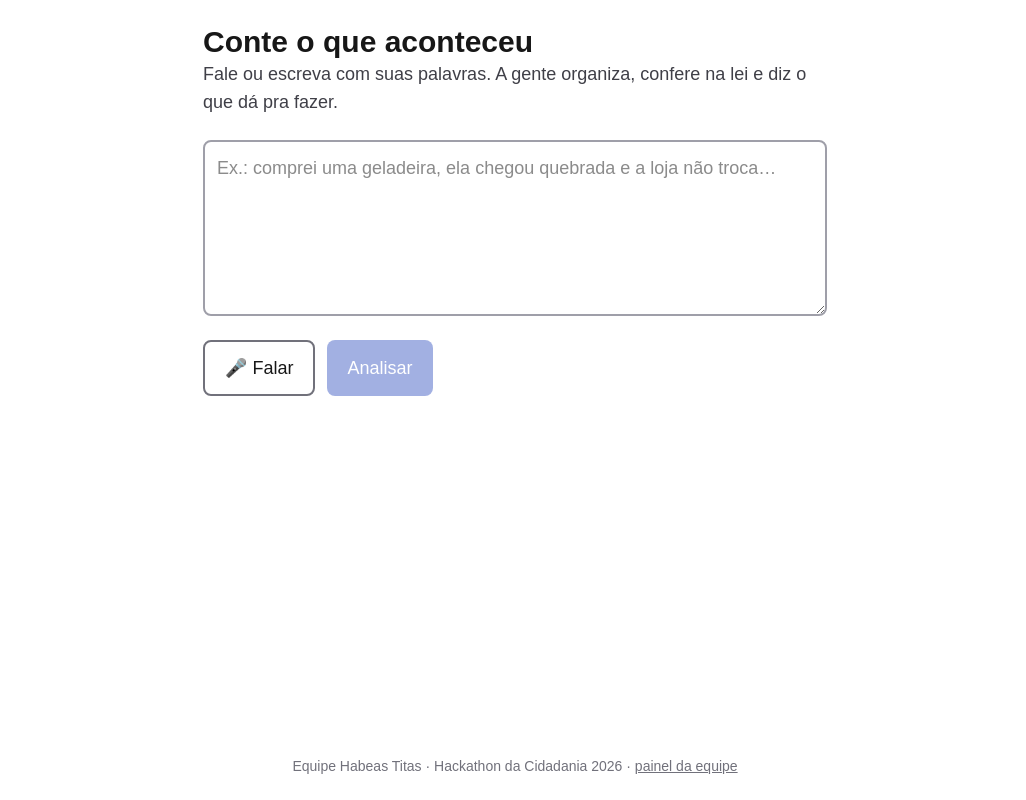
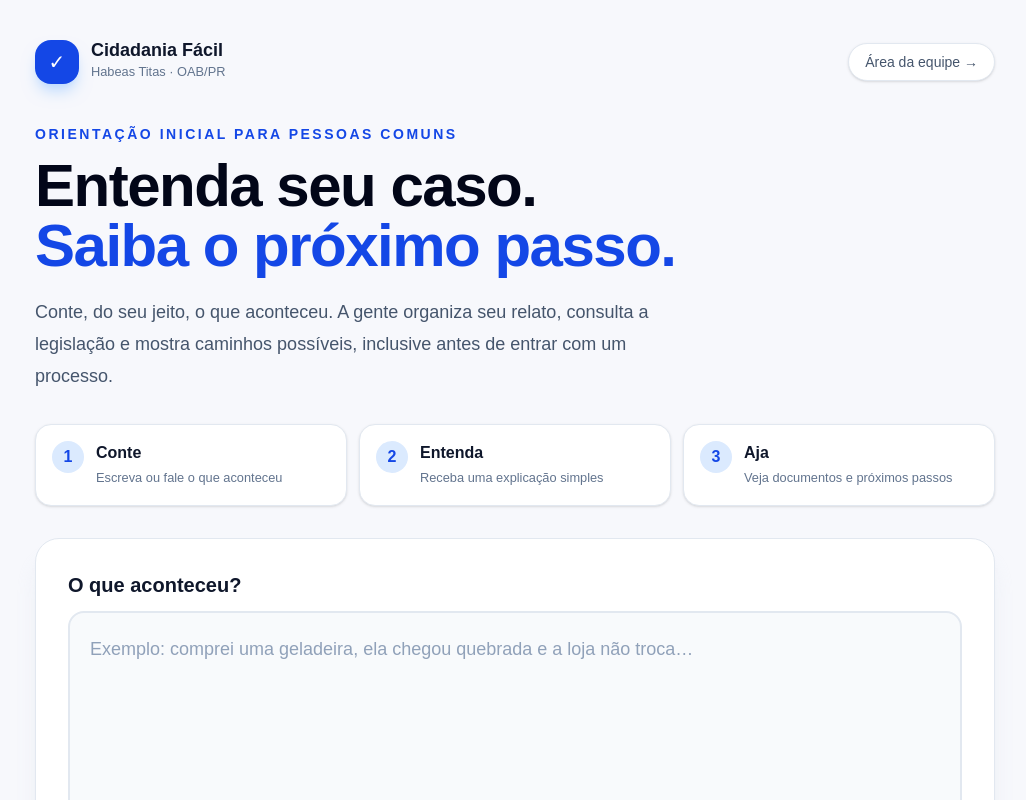
Before and after one commit to eduardomila-coder/hackathon-cidadania-2026, a Next.js app: page / in a window 1280 px wide. Shown: the top 800 px of the page, without its empty margins (125-1151 px from the left). Built offline with nearby package versions, Linux system fonts and the light colour scheme.

Commit message:
melhora a experiência da tela inicial

```diff
--- a/app/page.tsx
+++ b/app/page.tsx
@@ -60,32 +60,46 @@ export default function Home() {
   const carregando = etapa !== null;
 
   return (
-    <main className="mx-auto flex min-h-screen max-w-2xl flex-col gap-6 p-6 text-lg">
-      <header>
-        <h1 className="text-3xl font-semibold">Conte o que aconteceu</h1>
-        <p className="text-zinc-700">
-          Fale ou escreva com suas palavras. A gente organiza, confere na lei e diz o que dá pra fazer.
-        </p>
+    <main className="min-h-screen bg-[#f7f8fc] text-slate-900">
+      <div className="mx-auto flex min-h-screen max-w-5xl flex-col px-5 py-6 sm:px-8 sm:py-10">
+      <header className="mb-10 flex items-center justify-between">
+        <a href="/" className="flex items-center gap-3">
+          <span className="flex h-11 w-11 items-center justify-center rounded-2xl bg-blue-700 text-xl text-white shadow-lg shadow-blue-200">✓</span>
+          <span><strong className="block text-lg leading-none">Cidadania Fácil</strong><small className="text-slate-500">Habeas Titas · OAB/PR</small></span>
+        </a>
+        <a href="/painel" className="rounded-full border border-slate-200 bg-white px-4 py-2 text-sm font-medium text-slate-600 shadow-sm hover:border-blue-300 hover:text-blue-700">Área da equipe →</a>
       </header>
 
-      <label className="flex flex-col gap-2">
+      <section className="mb-8 max-w-3xl">
+        <p className="mb-3 text-sm font-bold uppercase tracking-[.18em] text-blue-700">Orientação inicial para pessoas comuns</p>
+        <h1 className="text-4xl font-bold tracking-tight text-slate-950 sm:text-6xl">Entenda seu caso.<br /><span className="text-blue-700">Saiba o próximo passo.</span></h1>
+        <p className="mt-5 max-w-2xl text-lg leading-8 text-slate-600">Conte, do seu jeito, o que aconteceu. A gente organiza seu relato, consulta a legislação e mostra caminhos possíveis, inclusive antes de entrar com um processo.</p>
+      </section>
+
+      <div className="mb-8 grid gap-3 sm:grid-cols-3">
+        {[['1', 'Conte', 'Escreva ou fale o que aconteceu'], ['2', 'Entenda', 'Receba uma explicação simples'], ['3', 'Aja', 'Veja documentos e próximos passos']].map(([n, t, d]) => <div key={n} className="flex gap-3 rounded-2xl border border-slate-200 bg-white p-4 shadow-sm"><span className="flex h-8 w-8 shrink-0 items-center justify-center rounded-full bg-blue-100 font-bold text-blue-700">{n}</span><span><strong className="block">{t}</strong><small className="text-slate-500">{d}</small></span></div>)}
+      </div>
+
+      <section className="rounded-3xl border border-slate-200 bg-white p-5 shadow-xl shadow-slate-200/60 sm:p-8">
+      <label className="flex flex-col gap-3">
+        <span className="text-xl font-bold">O que aconteceu?</span>
         <span className="sr-only">Seu relato</span>
         <textarea
-          className="min-h-44 rounded-lg border-2 border-zinc-400 p-3 text-lg focus:border-blue-700 focus:outline-none"
-          placeholder="Ex.: comprei uma geladeira, ela chegou quebrada e a loja não troca…"
+          className="min-h-52 rounded-2xl border-2 border-slate-200 bg-slate-50 p-5 text-lg leading-8 outline-none transition placeholder:text-slate-400 focus:border-blue-600 focus:bg-white focus:ring-4 focus:ring-blue-100"
+          placeholder="Exemplo: comprei uma geladeira, ela chegou quebrada e a loja não troca…"
           value={relato}
           onChange={(e) => setRelato(e.target.value)}
           disabled={carregando}
         />
       </label>
-
-      <div className="flex flex-wrap gap-3">
+      <p className="mt-3 text-sm text-slate-500">Não precisa usar palavras difíceis. Diga quem está envolvido, o que aconteceu e o que você gostaria de resolver.</p>
+      <div className="mt-5 flex flex-wrap items-center gap-3">
         {ditado.suportado && (
           <button
             type="button"
             onClick={ditado.gravando ? ditado.parar : ditado.iniciar}
             aria-pressed={ditado.gravando}
-            className="rounded-lg border-2 border-zinc-500 px-5 py-3 font-medium"
+            className="rounded-xl border border-slate-300 px-5 py-3 font-semibold text-slate-700 transition hover:border-blue-600 hover:text-blue-700"
           >
             {ditado.gravando ? "⏹ Parar de falar" : "🎤 Falar"}
           </button>
@@ -94,14 +108,15 @@ export default function Home() {
           type="button"
           onClick={enviar}
           disabled={carregando || relato.trim().length < 10}
-          className="rounded-lg bg-blue-800 px-5 py-3 font-medium text-white disabled:opacity-40"
+          className="rounded-xl bg-blue-700 px-7 py-3 font-bold text-white shadow-lg shadow-blue-200 transition hover:bg-blue-800 disabled:cursor-not-allowed disabled:opacity-40"
         >
           {carregando ? "Analisando…" : "Analisar"}
         </button>
       </div>
+      </section>
 
       {carregando && (
-        <ol aria-live="polite" className="flex flex-col gap-1 rounded-lg bg-zinc-100 p-4">
+        <ol aria-live="polite" className="flex flex-col gap-2 rounded-2xl border border-blue-100 bg-blue-50 p-5 text-base">
           {ETAPAS.map((e, i) => {
             const atual = ETAPAS.findIndex((x) => x.chave === etapa);
             const estado = i < atual ? "✓" : i === atual ? "…" : "○";
@@ -115,16 +130,17 @@ export default function Home() {
       )}
 
       {erro && (
-        <p role="alert" className="rounded-lg bg-red-50 p-3 text-red-800">
+        <p role="alert" className="rounded-2xl border border-red-200 bg-red-50 p-4 text-red-800">
           {erro}
         </p>
       )}
 
       {resultado && <Painel r={resultado} />}
 
-      <footer className="mt-auto pt-6 text-center text-sm text-zinc-500">
+      <footer className="mt-auto pt-12 text-center text-sm text-slate-500">
         Equipe Habeas Titas · Hackathon da Cidadania 2026 · <a href="/painel" className="underline">painel da equipe</a>
       </footer>
+      </div>
     </main>
   );
 }
```
